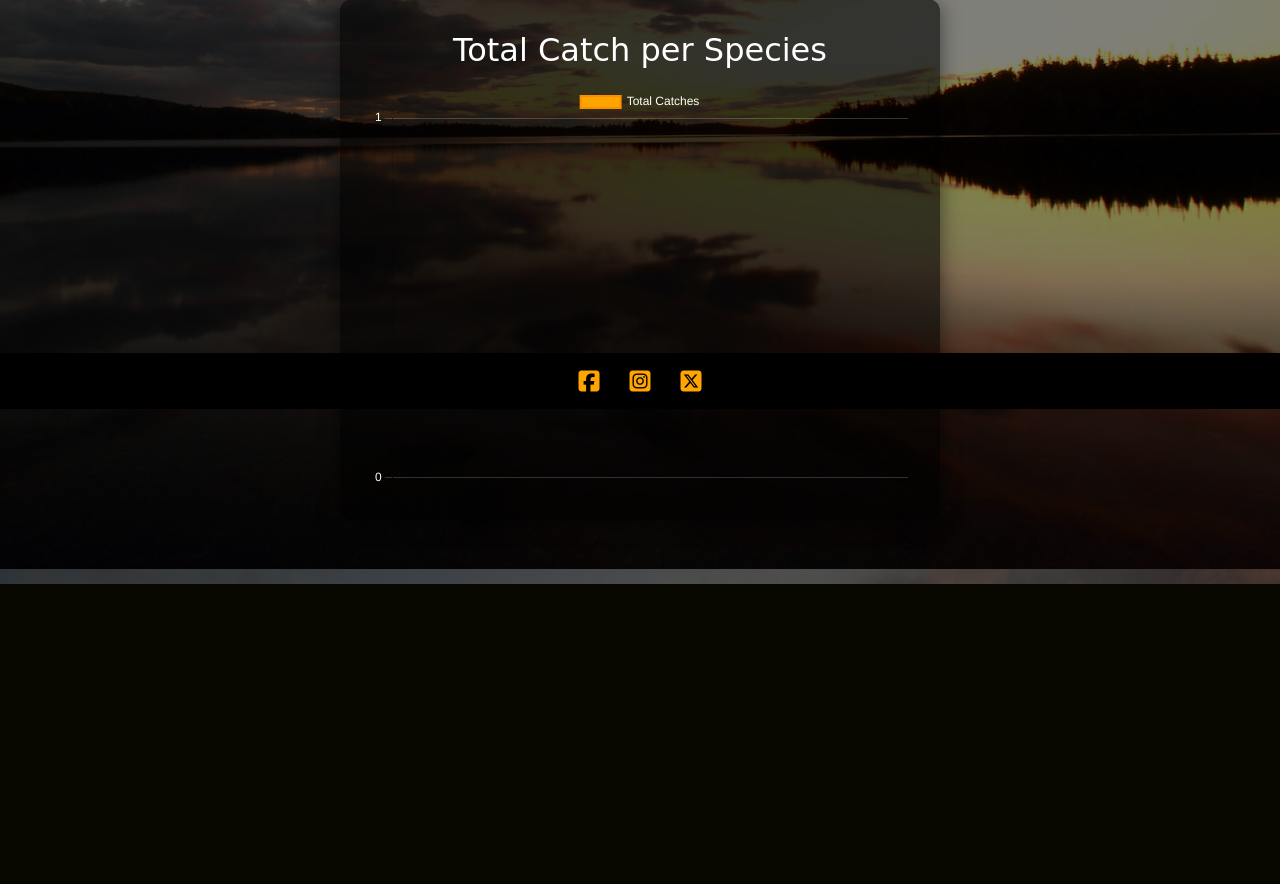
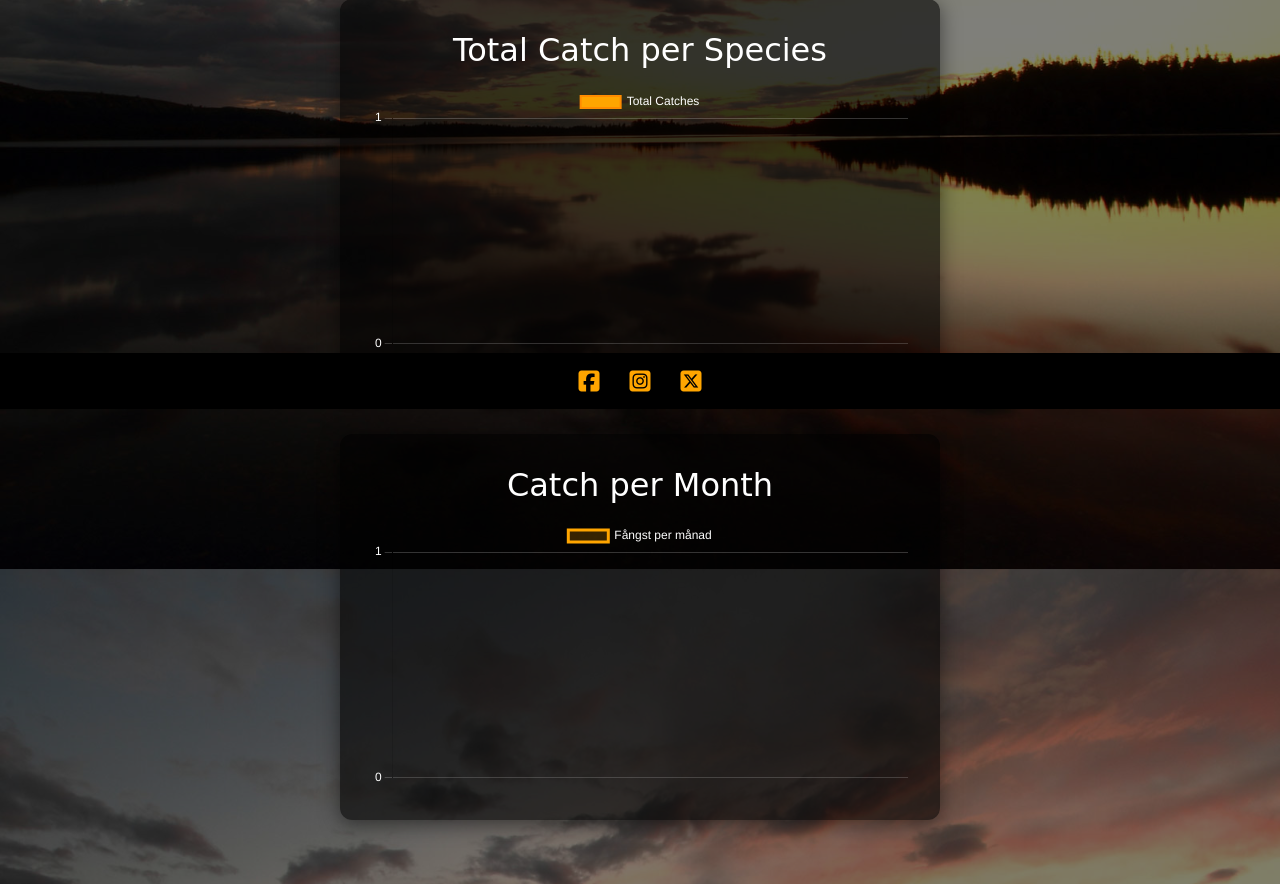
Before and after one commit to StoffeEriksson/fishing-log, a Django app: page /sessions/ in a window 1280 px wide. Shown: the part 391-1275 px from the top of the page. Before the commit the page ends 975 px from the top, so only its background shows below. Run offline with Django 4.2, Linux system fonts and the light colour scheme; the visitor is signed in with stand-in values (Sample User, id 1); data that the repository does not hold is empty; some libraries are stand-ins or nearby versions; some web fonts are replaced.

Commit message:
added a motnhly view of the catches in views.py and implemented drawMonthChart function in js

```diff
--- a/logs/templates/logs/session_list.html
+++ b/logs/templates/logs/session_list.html
@@ -1,7 +1,4 @@
-{% extends 'base.html' %}
-{% load static %}
-
-{% block content %}
+{% extends 'base.html' %} {% load static %} {% block content %}
 <div class="dashboard">
   <div class="dashboard-section">
     <h2>Your Fishing Sessions</h2>
@@ -20,11 +17,14 @@
       {% endfor %}
     </ul>
   </div>
+  <div class="dashboard-section">
+    <h2>Total Catch per Species</h2>
+    <canvas id="catchChart" width="400" height="200"></canvas>
+  </div>
 
   <div class="dashboard-section">
-    <h2>Total Catch per Species</h2>
-    <canvas id="catchChart" width="400" height="300"></canvas>
-  </div>
+    <h2>Catch per Month</h2>
+    <canvas id="monthChart" width="400" height="200"></canvas>
   </div>
 
   <!-- Länka till Chart.js CDN -->
@@ -32,9 +32,17 @@
 
   <script src="https://cdn.jsdelivr.net/npm/chart.js"></script>
   <script src="{% static 'js/main.js' %}"></script>
+
   <script>
     const speciesLabels = {{ species_labels|safe }};
     const speciesCounts = {{ species_counts|safe }};
+    const monthLabels = {{ month_labels|safe }};
+    const monthCounts = {{ month_counts|safe }};
+
     drawCatchChart(speciesLabels, speciesCounts);
+    drawMonthChart(monthLabels, monthCounts);
+
   </script>
+
+</div>
 {% endblock %}
--- a/logs/views.py
+++ b/logs/views.py
@@ -1,6 +1,7 @@
 from django.shortcuts import render, redirect
 from django.contrib.auth.decorators import login_required
 from django.db.models import Sum
+from django.db.models.functions import TruncMonth
 from django.utils.safestring import mark_safe
 import json
 from .models import FishingSession, Catch
@@ -58,7 +59,7 @@ def log_fish_session(request):
 def session_list(request):
     sessions = FishingSession.objects.filter(user=request.user).order_by('-date')
 
-    # Summera fångster per art
+    # Fångst per art
     species_data = (
         Catch.objects
         .filter(session__user=request.user)
@@ -66,13 +67,27 @@ def session_list(request):
         .annotate(total=Sum('count'))
         .order_by('species')
     )
-    labels = [entry['species'].title() for entry in species_data]
-    counts = [entry['total'] for entry in species_data]
+    species_labels = [entry['species'].title() for entry in species_data]
+    species_counts = [entry['total'] for entry in species_data]
+
+    # Fångst per månad
+    monthly_data = (
+        Catch.objects
+        .filter(session__user=request.user)
+        .annotate(month=TruncMonth('session__date'))
+        .values('month')
+        .annotate(total=Sum('count'))
+        .order_by('month')
+    )
+    month_labels = [entry['month'].strftime('%b %Y') for entry in monthly_data]
+    month_counts = [entry['total'] for entry in monthly_data]
 
     return render(request, 'logs/session_list.html', {
         'sessions': sessions,
-        'species_labels': mark_safe(json.dumps(labels)),
-        'species_counts': mark_safe(json.dumps(counts)),
+        'species_labels': mark_safe(json.dumps(species_labels)),
+        'species_counts': mark_safe(json.dumps(species_counts)),
+        'month_labels': mark_safe(json.dumps(month_labels)),
+        'month_counts': mark_safe(json.dumps(month_counts)),
     })
 
 # Statistik för senaste passet
--- a/static/js/main.js
+++ b/static/js/main.js
@@ -64,3 +64,52 @@ document.addEventListener('DOMContentLoaded', function () {
         drawCatchChart(window.speciesLabels, window.speciesCounts);
     }
 });
+
+// Monthly data chart
+function drawMonthChart(labels, data) {
+    const ctx = document.getElementById('monthChart').getContext('2d');
+    new Chart(ctx, {
+        type: 'line',
+        data: {
+            labels: labels,
+            datasets: [{
+                label: 'Fångst per månad',
+                data: data,
+                fill: true,
+                backgroundColor: 'rgba(255,165,0,0.2)',
+                borderColor: 'orange',
+                tension: 0.3
+            }]
+        },
+        options: {
+            scales: {
+                y: {
+                    beginAtZero: true,
+                    ticks: {
+                        stepSize: 1,
+                        precision: 0,
+                        color: '#fff'
+                    },
+                    grid: {
+                        color: 'rgba(255,255,255,0.2)'
+                    }
+                },
+                x: {
+                    ticks: {
+                        color: '#fff'
+                    },
+                    grid: {
+                        color: 'rgba(255,255,255,0.2)'
+                    }
+                }
+            },
+            plugins: {
+                legend: {
+                    labels: {
+                        color: '#fff'
+                    }
+                }
+            }
+        }
+    });
+}
```
Lines whose indentation alone changed are shown as unchanged.
